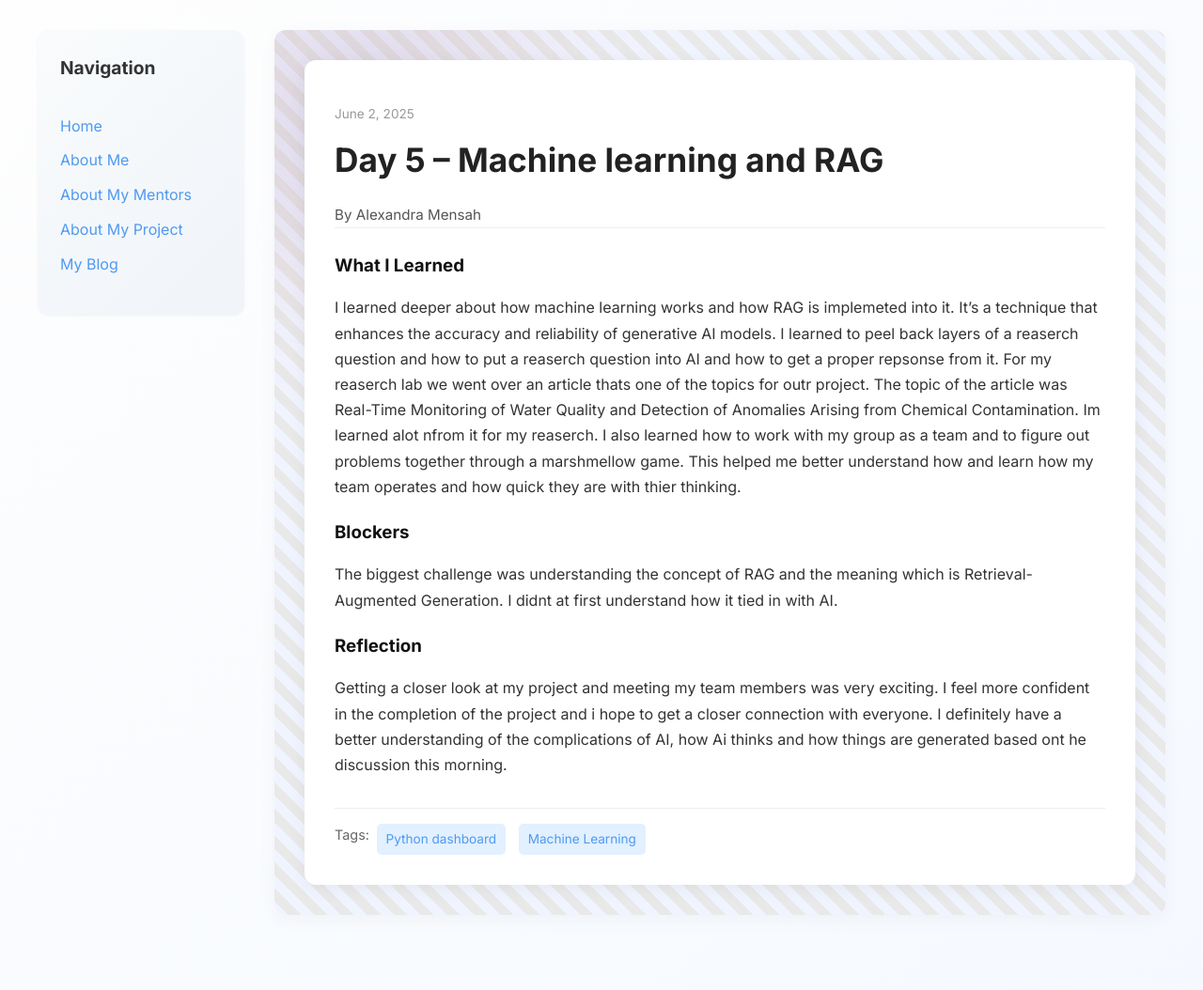
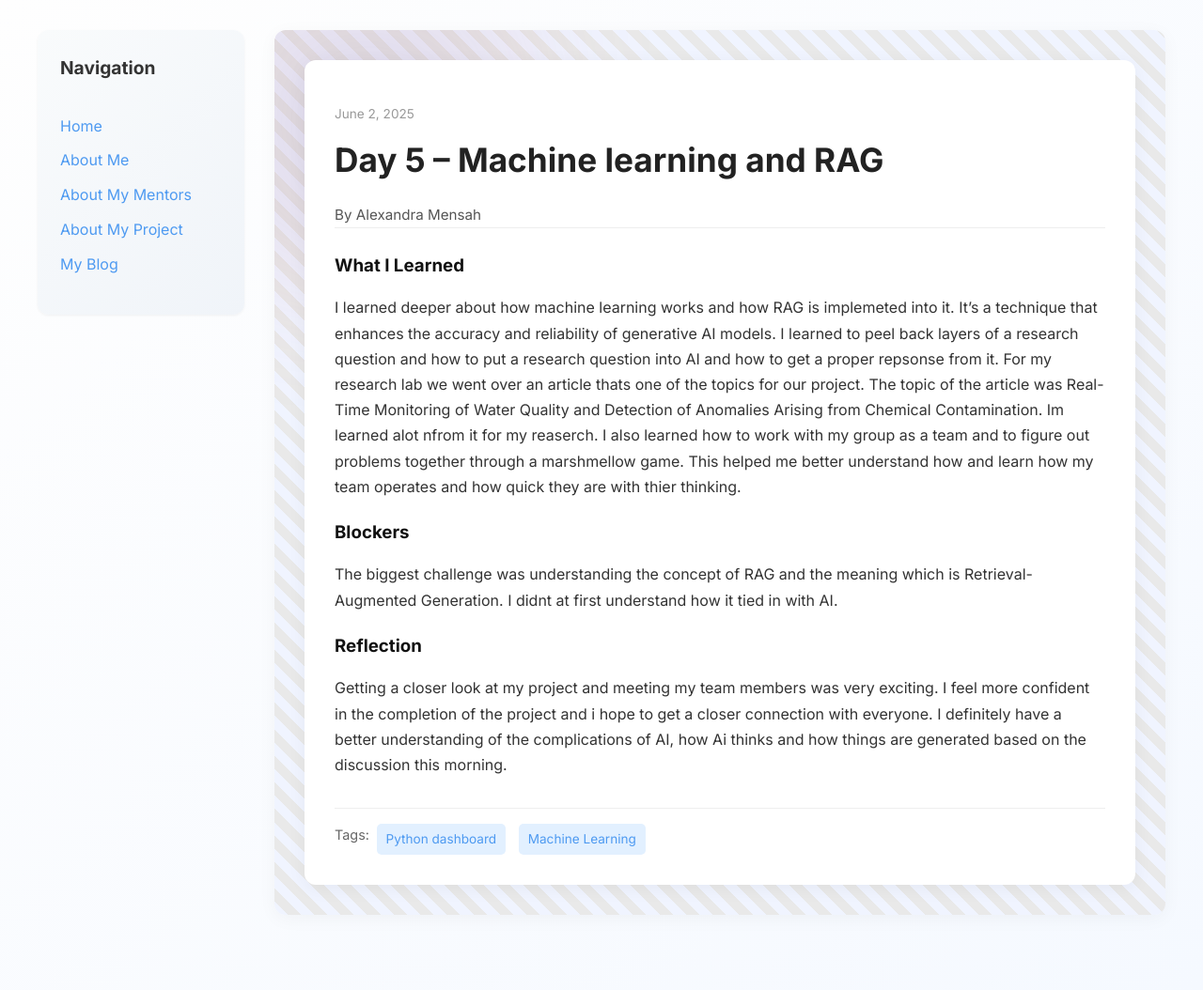
Before and after one commit to alexandratory/alexandratory.github.io, a Jekyll site: the page built from _posts/2025-06-02-day-5.md, in a window 1280 px wide. Shown: the whole page at 94% size. Built offline with Jekyll 4.4.1, drawn with Linux system fonts in a browser that asks for light colours.

Commit message:
Update 2025-06-02-day-5.md

```diff
--- a/_posts/2025-06-02-day-5.md
+++ b/_posts/2025-06-02-day-5.md
@@ -7,12 +7,12 @@
 tags: [ "Python dashboard", "Machine Learning"]
 
 what_i_learned: |
-  I learned deeper about how machine learning works and how RAG is implemeted into it. It's a technique that enhances the accuracy and reliability of generative AI models.  I learned to peel back layers of a reaserch question and how to put a reaserch question into AI and how to get a proper repsonse from it. For my reaserch lab we went over an article thats one of the topics for outr project. The topic of the article was Real-Time Monitoring of Water Quality and Detection of Anomalies Arising from Chemical Contamination. Im learned alot nfrom it for my reaserch. I also learned how to work with my group as a team and to figure out problems together through a marshmellow game.
+  I learned deeper about how machine learning works and how RAG is implemeted into it. It's a technique that enhances the accuracy and reliability of generative AI models.  I learned to peel back layers of a research question and how to put a research question into AI and how to get a proper repsonse from it. For my research lab we went over an article thats one of the topics for our project. The topic of the article was Real-Time Monitoring of Water Quality and Detection of Anomalies Arising from Chemical Contamination. Im learned alot nfrom it for my reaserch. I also learned how to work with my group as a team and to figure out problems together through a marshmellow game.
   This helped me better understand how and learn how my team operates and how quick they are with thier thinking.
 
 blockers: |
   The biggest challenge was understanding the concept of RAG and the meaning which is Retrieval-Augmented Generation. I didnt at first understand how it tied in with AI.
 
 reflection: |
-  Getting a closer look at my project and meeting my team members was very exciting. I feel more confident in the completion of the project and i hope to get a closer connection with everyone. I definitely have a better understanding of the complications of AI, how Ai thinks and how things are generated based ont he discussion this morning.
+  Getting a closer look at my project and meeting my team members was very exciting. I feel more confident in the completion of the project and i hope to get a closer connection with everyone. I definitely have a better understanding of the complications of AI, how Ai thinks and how things are generated based on the discussion this morning.
 ---
```
